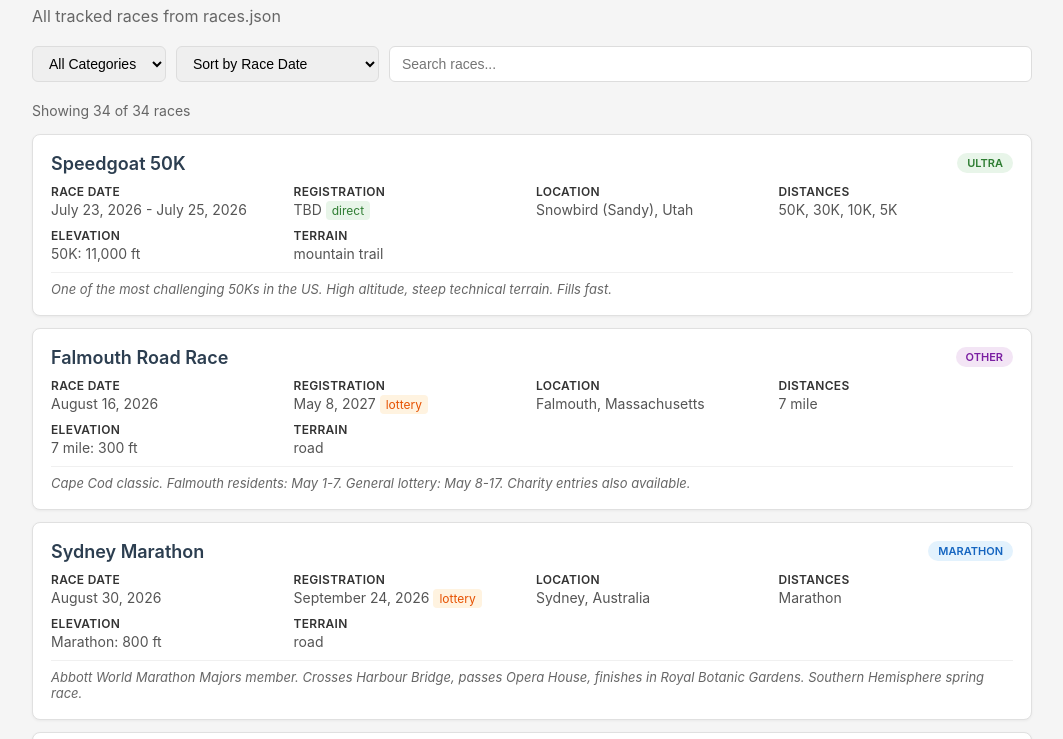
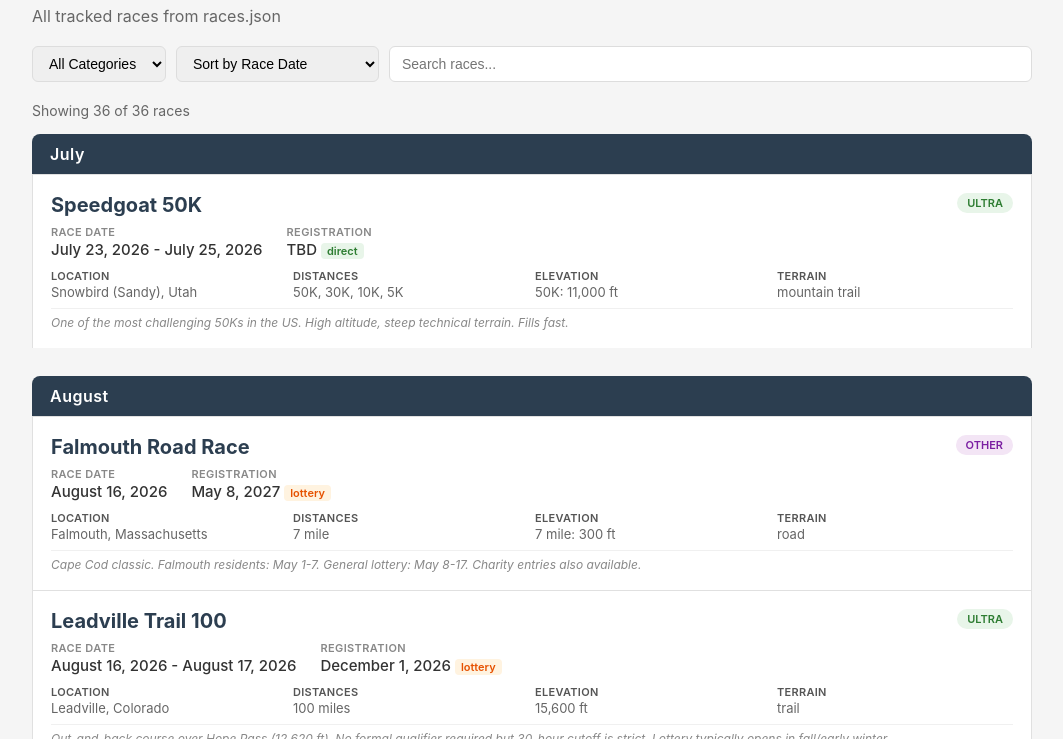
Before and after one commit to ghmarsh/race-notifier, a plain HTML site: page index.html in a window 1280 px wide. Shown: the part 61-800 px from the top of the page, without its empty margins (108-1171 px from the left). Drawn offline with Linux system fonts and the light colour scheme.

Commit message:
updated HTML to have better format

```diff
--- a/index.html
+++ b/index.html
@@ -14,26 +14,37 @@
         .filters select, .filters input { padding: 8px 12px; border: 1px solid #ddd; border-radius: 6px; font-size: 14px; }
         .filters input { flex: 1; min-width: 200px; }
         .race-count { color: #666; margin-bottom: 15px; font-size: 14px; }
-        .race-card { background: white; border: 1px solid #e0e0e0; border-radius: 8px; padding: 18px; margin-bottom: 12px; box-shadow: 0 1px 3px rgba(0,0,0,0.05); }
-        .race-card:hover { box-shadow: 0 2px 8px rgba(0,0,0,0.1); }
-        .race-header { display: flex; justify-content: space-between; align-items: flex-start; margin-bottom: 10px; }
-        .race-name { font-size: 18px; font-weight: 600; color: #2c3e50; }
+
+        .month-banner { background: #2c3e50; color: white; padding: 10px 18px; border-radius: 8px 8px 0 0; margin-top: 28px; font-size: 16px; font-weight: 600; letter-spacing: 0.5px; }
+        .month-banner:first-of-type { margin-top: 0; }
+
+        .race-card { background: white; border: 1px solid #e0e0e0; border-radius: 0; padding: 18px; border-bottom: none; }
+        .race-card:last-child { border-bottom: 1px solid #e0e0e0; border-radius: 0 0 8px 8px; }
+        .race-card:hover { background: #fafcff; }
+
+        .race-tier1 { display: flex; justify-content: space-between; align-items: flex-start; margin-bottom: 8px; }
+        .race-name { font-size: 20px; font-weight: 700; color: #2c3e50; }
         .race-name a { color: #2c3e50; text-decoration: none; }
         .race-name a:hover { color: #3498db; }
         .category-badge { display: inline-block; padding: 3px 10px; border-radius: 12px; font-size: 11px; font-weight: 600; text-transform: uppercase; }
         .category-badge.ultra { background: #e8f5e9; color: #2e7d32; }
         .category-badge.marathon { background: #e3f2fd; color: #1565c0; }
         .category-badge.other { background: #f3e5f5; color: #7b1fa2; }
-        .race-details { display: grid; grid-template-columns: repeat(auto-fit, minmax(200px, 1fr)); gap: 8px; font-size: 14px; color: #555; }
-        .race-details .detail { display: flex; flex-direction: column; }
-        .race-details .label { font-weight: 600; color: #333; font-size: 12px; text-transform: uppercase; letter-spacing: 0.3px; }
-        .race-details .value { margin-top: 2px; }
-        .race-notes { margin-top: 10px; font-size: 13px; color: #666; font-style: italic; border-top: 1px solid #f0f0f0; padding-top: 8px; }
-        .elevation-list { list-style: none; padding: 0; }
-        .elevation-list li { font-size: 13px; }
-        .reg-type { display: inline-block; padding: 2px 6px; border-radius: 4px; font-size: 12px; }
+
+        .race-tier2 { display: flex; gap: 24px; margin-bottom: 10px; flex-wrap: wrap; }
+        .race-tier2 .date-item { font-size: 15px; color: #333; font-weight: 500; }
+        .race-tier2 .date-label { font-size: 11px; text-transform: uppercase; letter-spacing: 0.4px; color: #888; font-weight: 600; }
+        .race-tier2 .date-value { margin-top: 1px; }
+        .reg-type { display: inline-block; padding: 1px 6px; border-radius: 4px; font-size: 11px; font-weight: 600; }
         .reg-type.lottery { background: #fff3e0; color: #e65100; }
         .reg-type.direct { background: #e8f5e9; color: #2e7d32; }
+
+        .race-tier3 { display: grid; grid-template-columns: repeat(auto-fit, minmax(180px, 1fr)); gap: 6px; font-size: 13px; color: #666; }
+        .race-tier3 .detail { display: flex; flex-direction: column; }
+        .race-tier3 .label { font-weight: 600; color: #555; font-size: 11px; text-transform: uppercase; letter-spacing: 0.3px; }
+        .race-tier3 .value { margin-top: 1px; }
+
+        .race-notes { margin-top: 8px; font-size: 12px; color: #888; font-style: italic; border-top: 1px solid #f0f0f0; padding-top: 6px; }
         .no-results { text-align: center; color: #999; padding: 40px; font-size: 16px; }
     </style>
 </head>
@@ -64,6 +75,9 @@
     <script>
         let allRaces = [];
 
+        const MONTH_NAMES = ['January', 'February', 'March', 'April', 'May', 'June',
+                             'July', 'August', 'September', 'October', 'November', 'December'];
+
         function monthDayToDate(mmdd) {
             if (!mmdd) return null;
             const [month, day] = mmdd.split('-').map(Number);
@@ -73,6 +87,12 @@
                 d = new Date(today.getFullYear() + 1, month - 1, day);
             }
             return d;
+        }
+
+        function getMonthFromMMDD(mmdd) {
+            if (!mmdd) return null;
+            const [month] = mmdd.split('-').map(Number);
+            return month - 1;
         }
 
         function formatDate(mmdd) {
@@ -88,6 +108,46 @@
                 return Object.entries(elev).map(([dist, gain]) => `${dist}: ${gain.toLocaleString()} ft`).join(', ');
             }
             return `${elev.toLocaleString()} ft`;
+        }
+
+        function renderRaceCard(race) {
+            return `
+                <div class="race-card">
+                    <div class="race-tier1">
+                        <div class="race-name"><a href="${race.website}" target="_blank">${race.name}</a></div>
+                        <span class="category-badge ${race.category}">${race.category}</span>
+                    </div>
+                    <div class="race-tier2">
+                        <div class="date-item">
+                            <div class="date-label">Race Date</div>
+                            <div class="date-value">${formatDate(race.race_date)}${race.race_date_end && race.race_date_end !== race.race_date ? ' - ' + formatDate(race.race_date_end) : ''}</div>
+                        </div>
+                        <div class="date-item">
+                            <div class="date-label">Registration</div>
+                            <div class="date-value">${race.registration_date ? formatDate(race.registration_date) : 'TBD'} <span class="reg-type ${race.registration_type}">${race.registration_type}</span></div>
+                        </div>
+                    </div>
+                    <div class="race-tier3">
+                        <div class="detail">
+                            <span class="label">Location</span>
+                            <span class="value">${race.city}, ${race.state_or_country}</span>
+                        </div>
+                        <div class="detail">
+                            <span class="label">Distances</span>
+                            <span class="value">${race.distances.join(', ')}</span>
+                        </div>
+                        <div class="detail">
+                            <span class="label">Elevation</span>
+                            <span class="value">${formatElevation(race)}</span>
+                        </div>
+                        <div class="detail">
+                            <span class="label">Terrain</span>
+                            <span class="value">${race.terrain}</span>
+                        </div>
+                    </div>
+                    ${race.notes ? `<div class="race-notes">${race.notes}</div>` : ''}
+                </div>
+            `;
         }
 
         function renderRaces() {
@@ -130,41 +190,37 @@
                 return;
             }
 
-            container.innerHTML = filtered.map(race => `
-                <div class="race-card">
-                    <div class="race-header">
-                        <div class="race-name"><a href="${race.website}" target="_blank">${race.name}</a></div>
-                        <span class="category-badge ${race.category}">${race.category}</span>
-                    </div>
-                    <div class="race-details">
-                        <div class="detail">
-                            <span class="label">Race Date</span>
-                            <span class="value">${formatDate(race.race_date)}${race.race_date_end && race.race_date_end !== race.race_date ? ' - ' + formatDate(race.race_date_end) : ''}</span>
-                        </div>
-                        <div class="detail">
-                            <span class="label">Registration</span>
-                            <span class="value">${race.registration_date ? formatDate(race.registration_date) : 'TBD'} <span class="reg-type ${race.registration_type}">${race.registration_type}</span></span>
-                        </div>
-                        <div class="detail">
-                            <span class="label">Location</span>
-                            <span class="value">${race.city}, ${race.state_or_country}</span>
-                        </div>
-                        <div class="detail">
-                            <span class="label">Distances</span>
-                            <span class="value">${race.distances.join(', ')}</span>
-                        </div>
-                        <div class="detail">
-                            <span class="label">Elevation</span>
-                            <span class="value">${formatElevation(race)}</span>
-                        </div>
-                        <div class="detail">
-                            <span class="label">Terrain</span>
-                            <span class="value">${race.terrain}</span>
-                        </div>
-                    </div>
-                    ${race.notes ? `<div class="race-notes">${race.notes}</div>` : ''}
-                </div>
-            `).join('');
+            if (sortBy === 'race_date') {
+                let html = '';
+                let currentMonth = null;
+                for (const race of filtered) {
+                    const month = getMonthFromMMDD(race.race_date);
+                    const monthKey = month !== null ? month : -1;
+                    if (monthKey !== currentMonth) {
+                        currentMonth = monthKey;
+                        const label = month !== null ? MONTH_NAMES[month] : 'Date TBD';
+                        html += `<div class="month-banner">${label}</div>`;
+                    }
+                    html += renderRaceCard(race);
+                }
+                container.innerHTML = html;
+            } else if (sortBy === 'registration_date') {
+                let html = '';
+                let currentMonth = null;
+                for (const race of filtered) {
+                    const month = getMonthFromMMDD(race.registration_date);
+                    const monthKey = month !== null ? month : -1;
+                    if (monthKey !== currentMonth) {
+                        currentMonth = monthKey;
+                        const label = month !== null ? MONTH_NAMES[month] : 'Registration TBD';
+                        html += `<div class="month-banner">${label}</div>`;
+                    }
+                    html += renderRaceCard(race);
+                }
+                container.innerHTML = html;
+            } else {
+                container.innerHTML = filtered.map(race => renderRaceCard(race)).join('');
+            }
         }
 
         document.getElementById('category-filter').addEventListener('change', renderRaces);
--- a/races.json
+++ b/races.json
@@ -737,6 +737,42 @@
       "state_or_country": "Massachusetts",
       "terrain": "road",
       "notes": "21+ event. Post-race beer at Harpoon Brewery. Benefits ALS research (Angel Fund + Pete Frates Foundation). Saturday race."
+    },
+    {
+      "name": "Western States Endurance Run",
+      "category": "ultra",
+      "website": "https://www.wser.org",
+      "race_date": "06-28",
+      "race_date_end": "06-29",
+      "registration_date": "12-07",
+      "registration_type": "lottery",
+      "distances": [
+        "100 miles"
+      ],
+      "elevation_gain_ft": 18090,
+      "elevation_notes": "18,090 ft gain / 22,970 ft descent. Squaw Valley to Auburn on the Western States Trail.",
+      "city": "Olympic Valley",
+      "state_or_country": "California",
+      "terrain": "trail",
+      "notes": "The oldest 100-mile trail race. Lottery entry requires qualification via approved races. Odds improve with consecutive unsuccessful entries. Lottery drawn first Saturday in December."
+    },
+    {
+      "name": "Leadville Trail 100",
+      "category": "ultra",
+      "website": "https://www.leadvilleraceseries.com/run/leadvilletrail100run/",
+      "race_date": "08-16",
+      "race_date_end": "08-17",
+      "registration_date": "12-01",
+      "registration_type": "lottery",
+      "distances": [
+        "100 miles"
+      ],
+      "elevation_gain_ft": 15600,
+      "elevation_notes": "~15,600 ft gain. Elevation ranges 9,200-12,620 ft. Crosses Hope Pass twice.",
+      "city": "Leadville",
+      "state_or_country": "Colorado",
+      "terrain": "trail",
+      "notes": "Out-and-back course over Hope Pass (12,620 ft). No formal qualifier required but 30-hour cutoff is strict. Lottery typically opens in fall/early winter."
     }
   ]
 }
```
Also changed, not shown: 2 other files.
